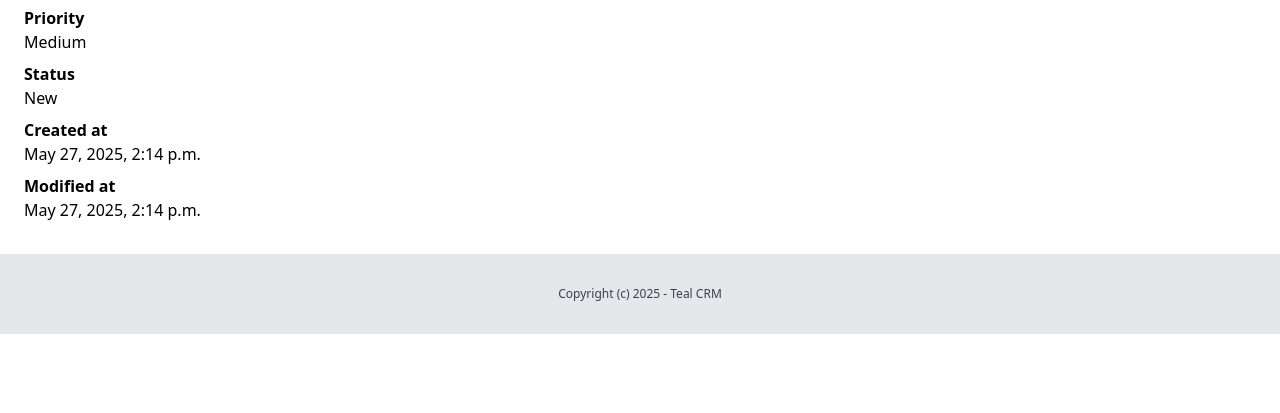
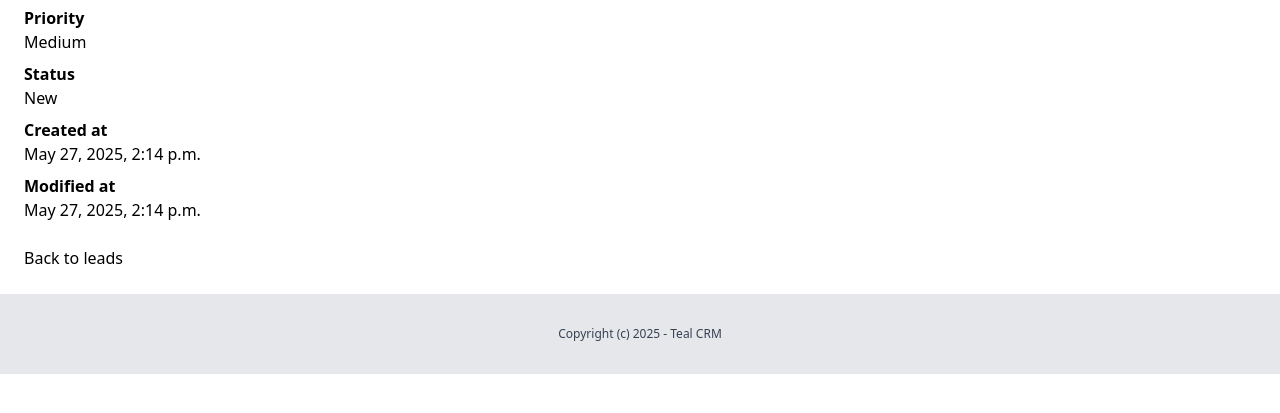
Before and after one commit to BuDi4ka/Django_CRM_App, a Django app: page /dashboard/leads/1/ in a window 1280 px wide. Shown: the part 262-675 px from the top of the page. Run offline with Django 5.2, Linux system fonts and the light colour scheme; a user stored in the database is signed in; data comes from the database, SQL or seed files in the repository.

Commit message:
Refactor URL naming for leads and update leads detail view with a back link

```diff
--- a/core/templates/core/base.html
+++ b/core/templates/core/base.html
@@ -17,7 +17,7 @@
                 <a href="{% url 'about' %}" class="text-white">About</a>
                 {% if request.user.is_authenticated %}
                     <a href="{% url 'dashboard' %}" class="py-4 px-6 bg-teal-600 rounded-xl text-white">Dashboard</a>
-                    <a href="{% url 'leads_list' %}" class="py-4 px-6 bg-teal-600 rounded-xl text-white">Leads</a>
+                    <a href="{% url 'leads-list' %}" class="py-4 px-6 bg-teal-600 rounded-xl text-white">Leads</a>
                     <a href="{% url 'logout' %}" class="py-4 px-6 bg-red-600 rounded-xl text-white">Log out</a>
                 {% else %}
                     <a href="{% url 'login' %}" class="py-4 px-6 bg-teal-600 rounded-xl text-white">Log in</a>
--- a/lead/templates/lead/leads_detail.html
+++ b/lead/templates/lead/leads_detail.html
@@ -24,8 +24,8 @@
         <p class="mb-2">{{ lead.created_at }}</p>
 
         <p class="font-semibold">Modified at</p>
-        <p class="mb-2">{{ lead.modified_at }}</p>
+        <p class="mb-6">{{ lead.modified_at }}</p>
 
-
+        <a href="{% url 'leads-list' %}">Back to leads</a>
     </div>
 {% endblock %}
--- a/lead/urls.py
+++ b/lead/urls.py
@@ -3,7 +3,7 @@ from django.urls import path
 from . import views
 
 urlpatterns = [
-    path('', views.leads_list, name='leads_list'),
+    path('', views.leads_list, name='leads-list'),
     path('<int:pk>/', views.leads_detail, name='leads-detail'),
     path('add-lead', views.add_lead, name='add-lead'),
 ]
--- a/lead/views.py
+++ b/lead/views.py
@@ -1,4 +1,4 @@
-from django.shortcuts import render, redirect
+from django.shortcuts import render, redirect, get_object_or_404
 from django.contrib.auth.decorators import login_required
 
 from .forms import AddLeadForm
@@ -16,7 +16,7 @@ def leads_list(request):
 
 @login_required
 def leads_detail(request, pk):
-    lead = Lead.objects.filter(created_by=request.user).get(pk=pk)
+    lead = get_object_or_404(Lead, created_by=request.user, pk=pk)
 
     return render(request, 'lead/leads_detail.html', {
         'lead': lead
```
